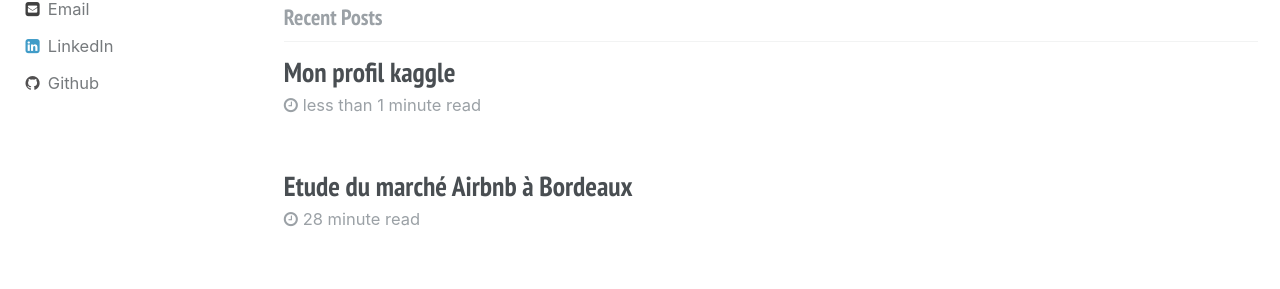
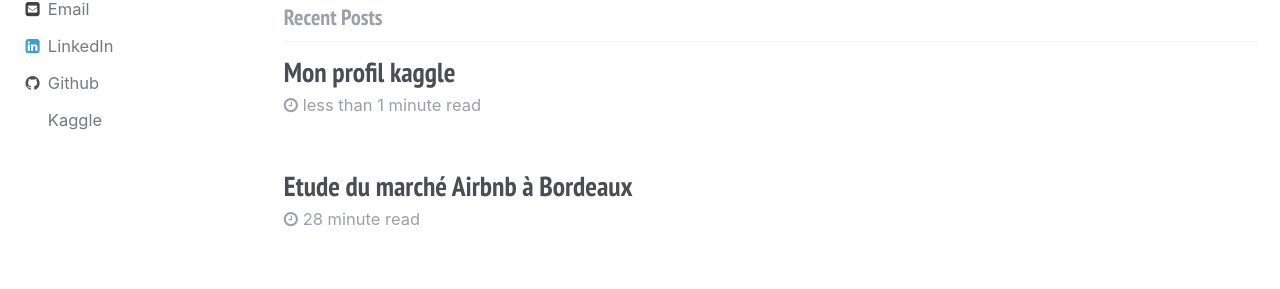
Before and after one commit to JeremieDec/home, a Jekyll site: the page built from index.html, in a window 1280 px wide. Shown: the part 382-671 px from the top of the page. Built offline with Jekyll 4.4.1, drawn with Linux system fonts in a browser that asks for light colours; the list of posts is cut into pages by our own code.

Commit message:
Update author-profile.html

```diff
--- a/_includes/author-profile.html
+++ b/_includes/author-profile.html
@@ -97,6 +97,9 @@
       {% if author.vine %}
         <li><a href="https://vine.co/u/{{ author.vine }}"><i class="fa fa-fw fa-vine" aria-hidden="true"></i> Vine</a></li>
       {% endif %}
+      {% if author.kaggle %}
+        <li><a href="{{ author.kaggle }}"><i class="fa fa-fw fa-kaggle" aria-hidden="true"></i> Kaggle</a></li>
+      {% endif %}
     </ul>
   </div>
 </div>
```
